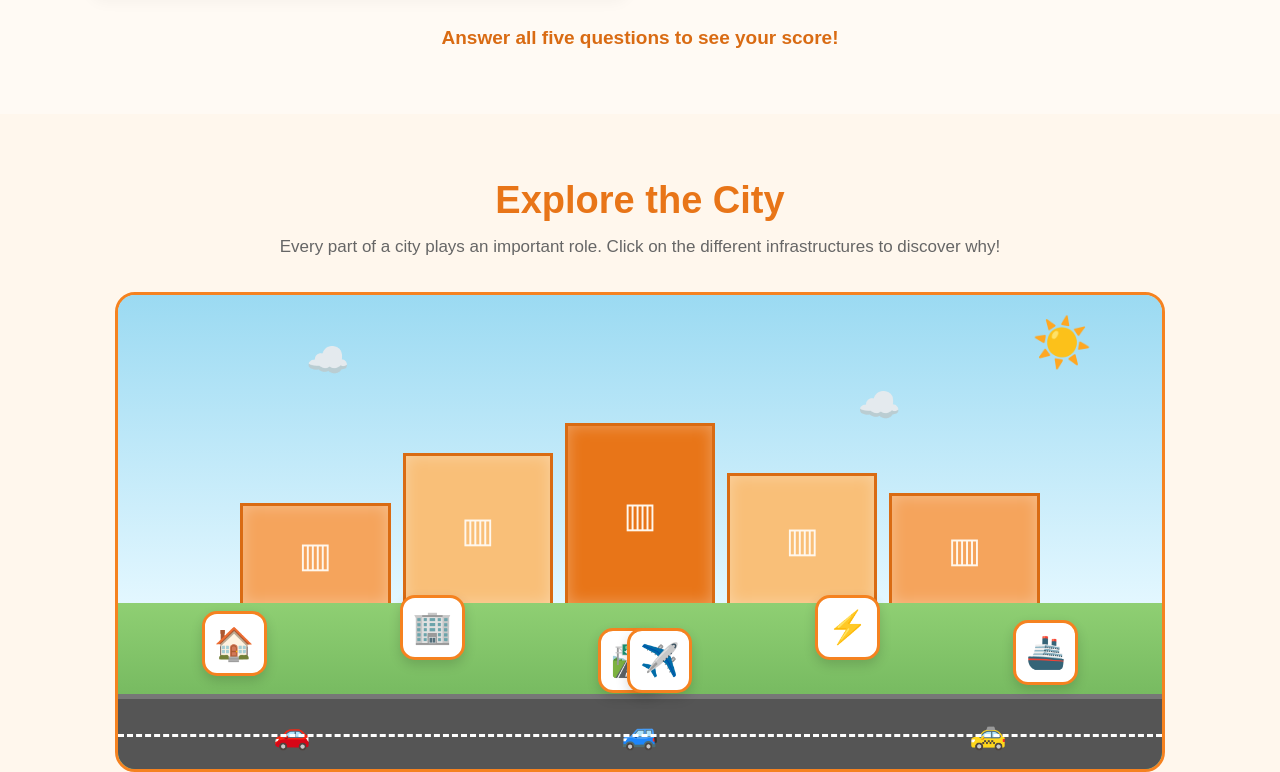
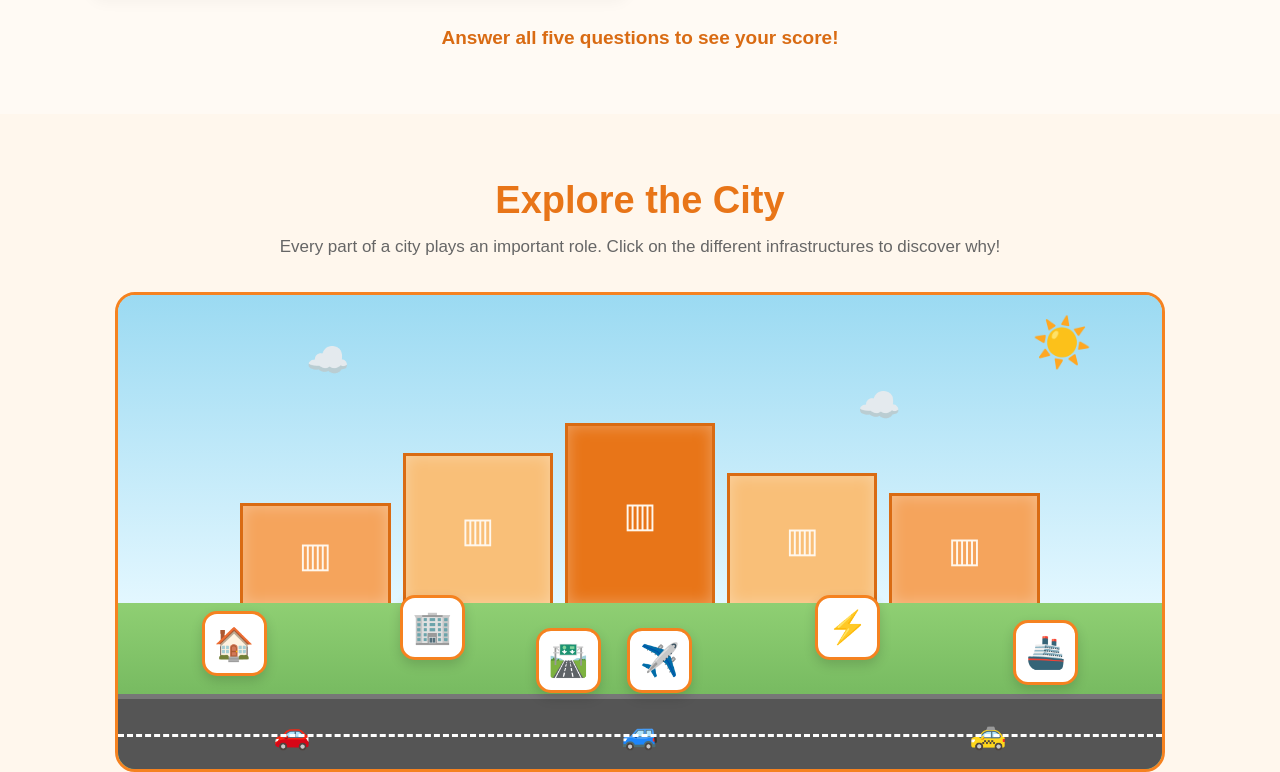
Before and after one commit to j3thplayz7-sudo/Website, a plain HTML site: page Infrastructure.html in a window 1280 px wide. Shown: the part 1654-2426 px from the top of the page. Drawn offline with Linux system fonts and the light colour scheme.

Commit message:
did a minor change for the CSS code

```diff
--- a/Style.css
+++ b/Style.css
@@ -1096,7 +1096,7 @@ body {
 }
 
 .road-item {
-    left: 46%;
+    left: 40%;
     top: 15%;
 }
 
```
